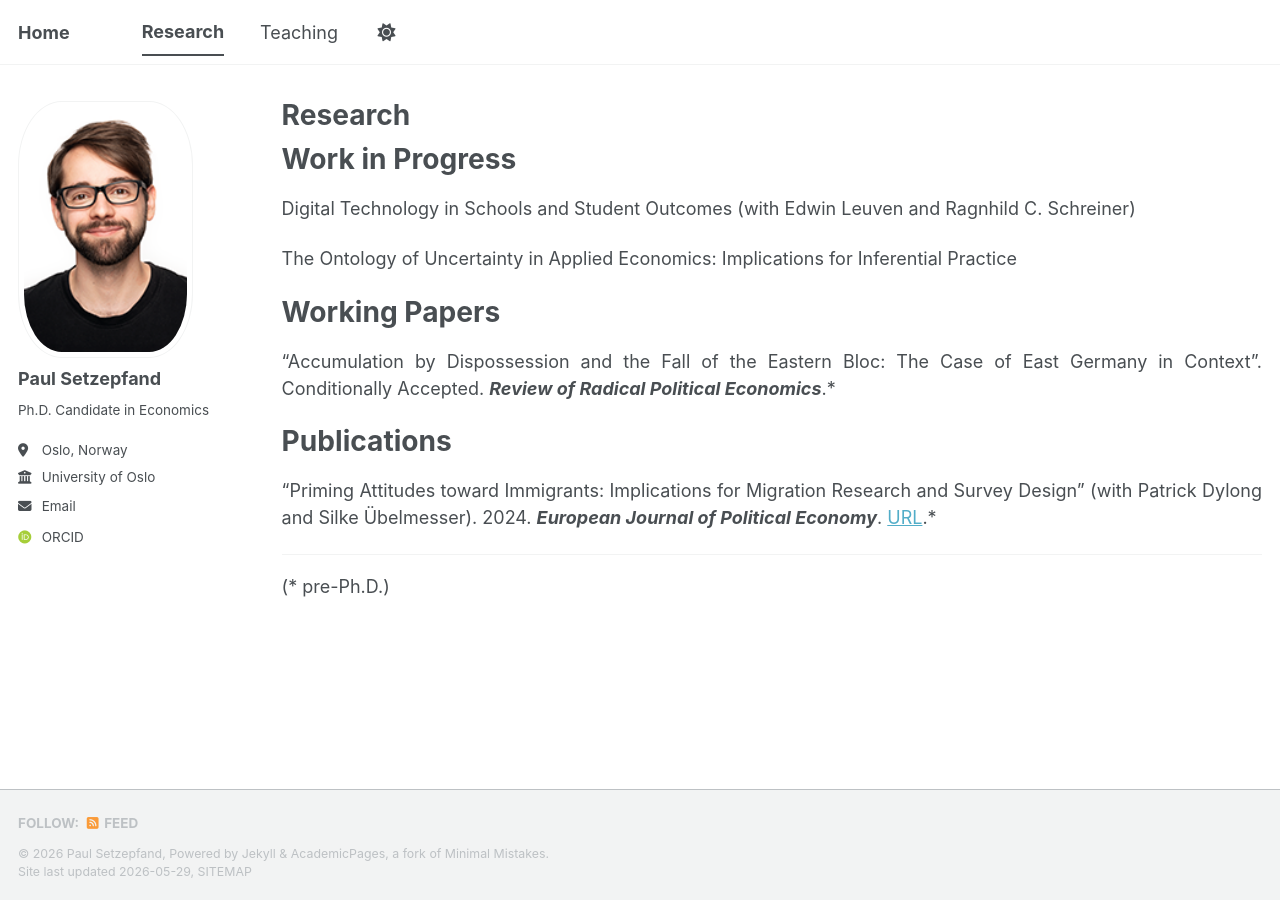
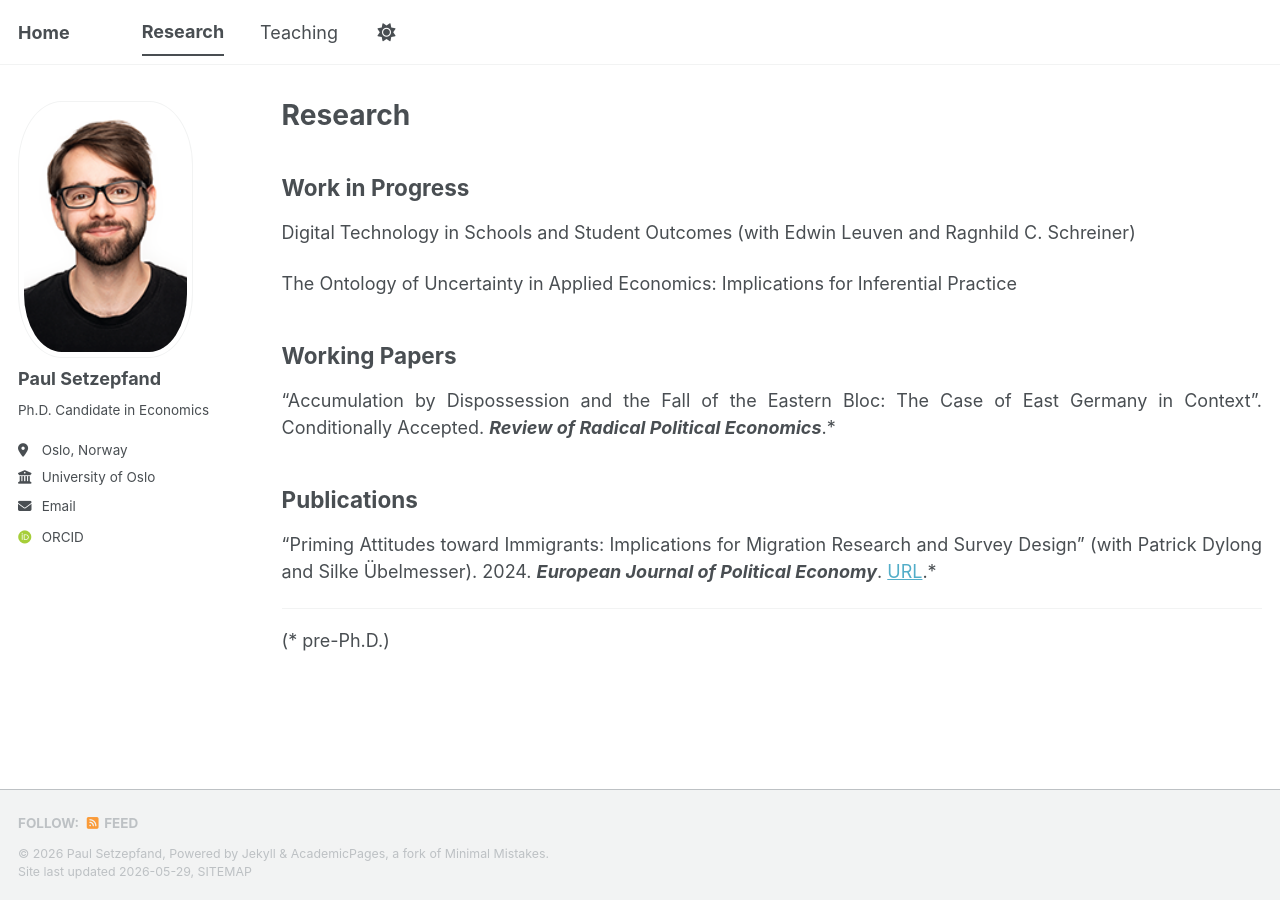
Before and after one commit to paulsetzepfand/paulsetzepfand.github.io, a Jekyll site: the page built from _pages/research.md, in a window 1280 px wide. Built offline with Jekyll 4.4.1, drawn with Linux system fonts in a browser that asks for light colours; some web fonts are replaced; a script bundle is joined from its source files by our own code; library files that are not in the unit come from our copies.

```diff
--- a/_pages/research.md
+++ b/_pages/research.md
@@ -5,7 +5,7 @@ author_profile: true
 layout: archive
 ---
 
-# Work in Progress
+## Work in Progress
 
 <div style="text-align: justify;" markdown="1">
 
@@ -15,7 +15,7 @@ The Ontology of Uncertainty in Applied Economics: Implications for Inferential P
 
 </div>
 
-# Working Papers
+## Working Papers
 
 <div style="text-align: justify;" markdown="1">
 
@@ -23,7 +23,7 @@ The Ontology of Uncertainty in Applied Economics: Implications for Inferential P
 
 </div>
 
-# Publications
+## Publications
 
 <div style="text-align: justify;" markdown="1">
 
```
